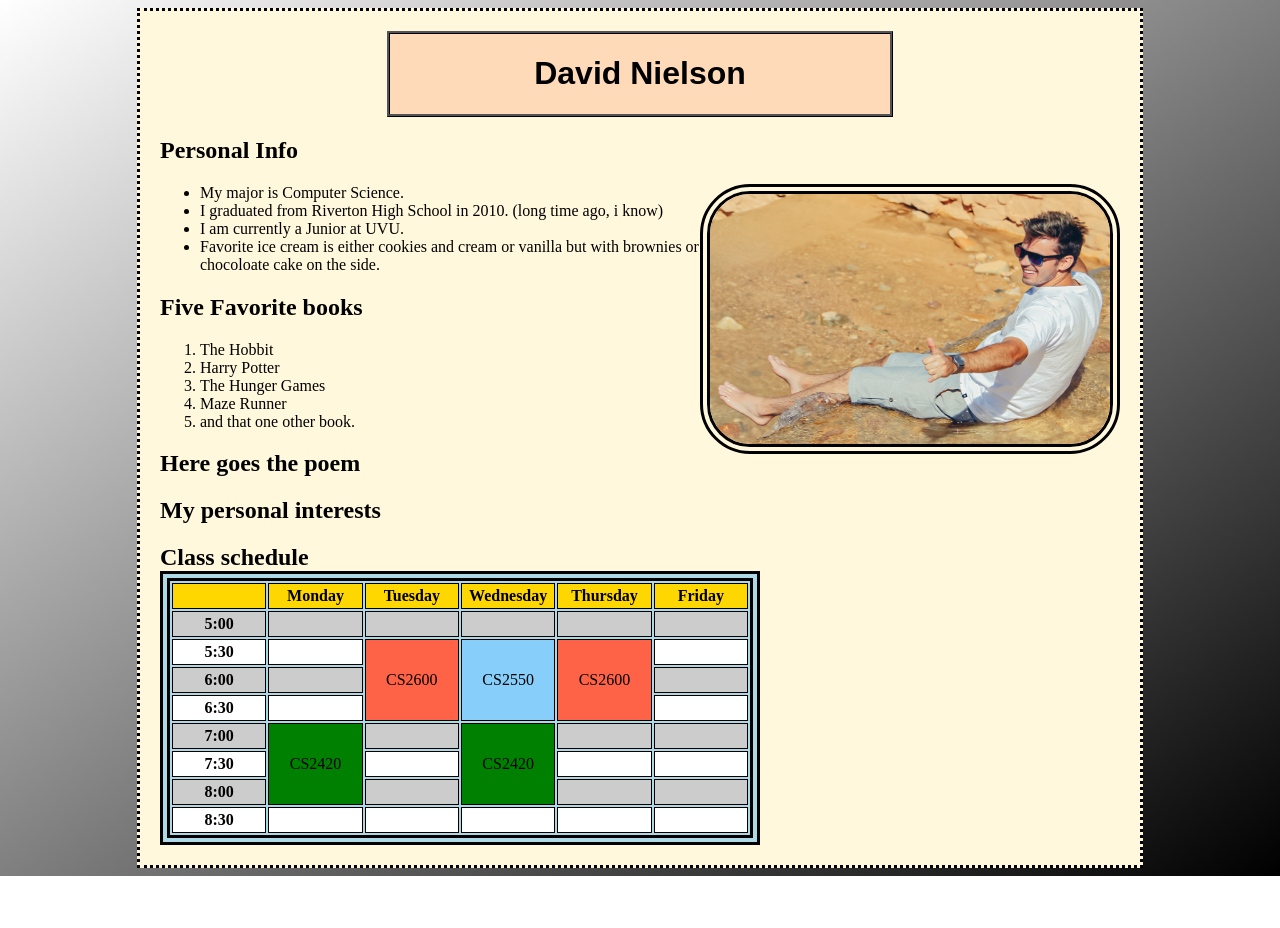
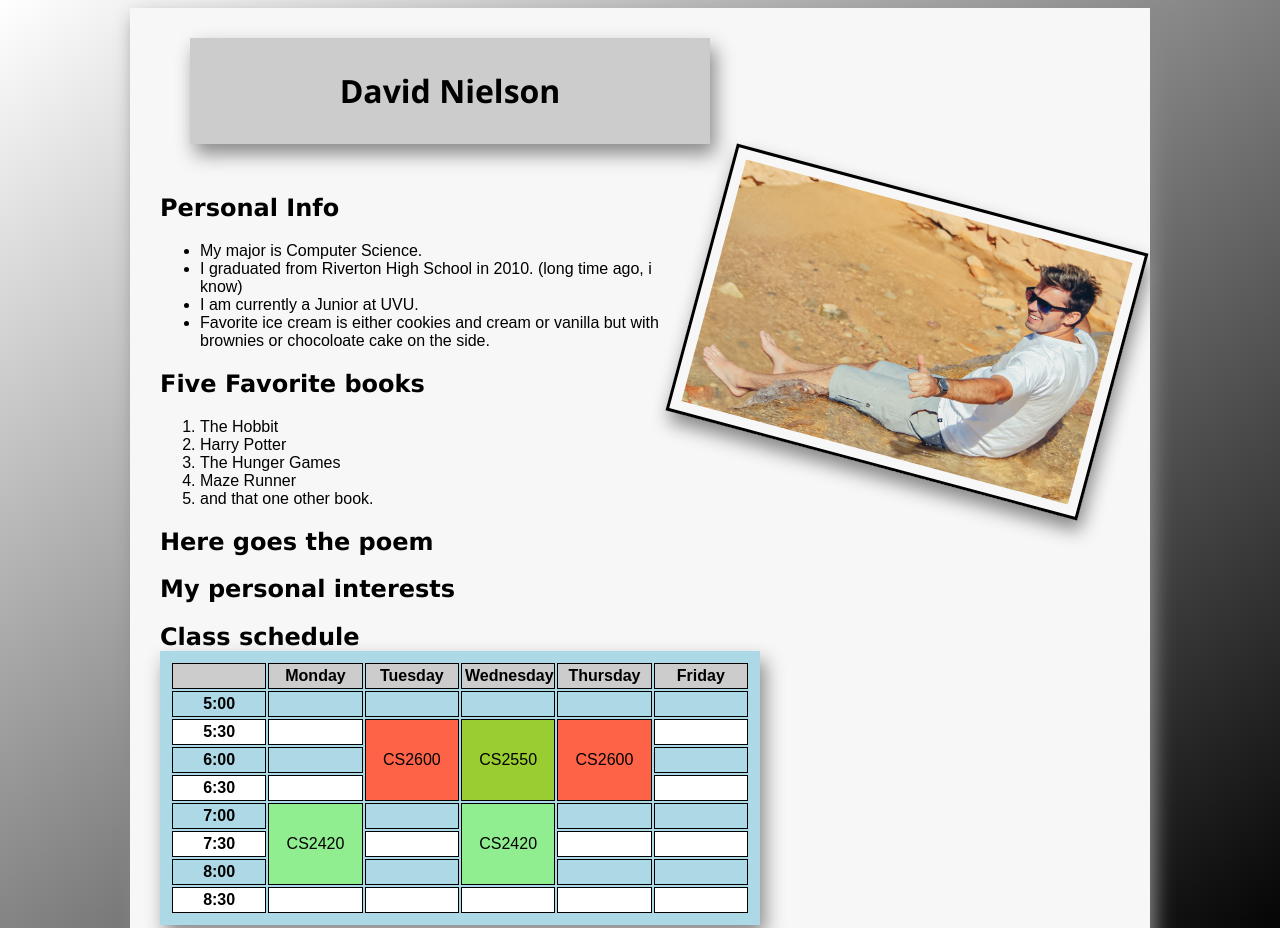
Before and after one commit to davey-nielson/davey-nielson.github.io, a plain HTML site: page index.html in a window 1280 px wide. Shown: the top 928 px of the page. Before the commit the page ends 876 px from the top, so only its background shows below. Drawn offline with Linux system fonts and the light colour scheme.

Commit message:
more color changes.

```diff
--- a/index.html
+++ b/index.html
@@ -12,8 +12,9 @@
             <div class="header">
                 <h1>David Nielson</h1>
             </div>
+            <img src="img\Me.png" width="400" height ="250">
             <h2>Personal Info</h2>
-            <img src="img\Me.png" width="400" height ="250">
+
             <ul>
                 <li>My major is Computer Science.</li>
                 <li>I graduated from Riverton High School in 2010. (long time ago, i know)</li>
--- a/style/style.css
+++ b/style/style.css
@@ -1,58 +1,66 @@
 body {
-    /*background:  url("Geometry_background.jpg");*/
-    /*background-color: lightblue;*/
-    background-image: linear-gradient(to bottom right, white , black);
+    background-image: linear-gradient(to bottom right, white, black);
+    background-repeat: no-repeat
+
+
 
 }
 h2 {
     position: relative;
     left: 20px;
+    font-family: Verdana, Geneva, Tahoma, sans-serif;
 }
 
 .header {
-    background-color: peachpuff;
+    background-color: #CCC;
     margin-top: 20px;
-    border-style: ridge;
-    border-color: black;
+    margin-bottom: 50px;
+    padding: 10px;
+    box-shadow: 5px 10px 18px #888888;
     width: 500px;
     text-align: center;
-    margin-left: auto;
+    margin-left: 50px;
     margin-right: auto;
-    font-family: sans-serif ;
+    font-family: 'Segoe UI', Tahoma, Geneva, Verdana, sans-serif
 }
 
 
 .content {
-    background-color: cornsilk;
-    border-style: dotted;
+    background-color: #F7F7F7;
+
+    padding: 10px;
+    box-shadow: 5px 10px 18px #888888;
     width: 1000px;
+
     text-align: left;
     margin-left: auto;
     margin-right: auto;
+    font-family: sans-serif;
 }
 
 img {
     float: right;
     position: relative;
     right: 20px;
-    border-radius: 50px;
-    border-width: 10px;
-    border-style: double;
+    border: solid;
+    padding: 10px;
+    box-shadow: 5px 10px 18px #888888;
+    transform: rotate(15deg);
 
 }
 table {
     background-color: lightblue;
-    border-color: black;
-    border-style: double;
-    border-width: 10px;
+
+    padding: 10px;
+    box-shadow: 5px 10px 18px #888888;
     position: relative;
     left: 20px;
     bottom: 20px;
     width: 600px;
-    padding: 40;
+
     table-layout: fixed;
 }
-tr:nth-child(even) {background: #CCC}
+tr:nth-child(even) {background: lightblue}
 tr:nth-child(odd) {background: #FFF}
 th, td {
     border: 1px solid black;
@@ -61,10 +69,10 @@ th, td {
     text-align: center;
 }
 th {
-    background-color: gold;
+    background-color: #CCC;
 }
 .CS2420 {
-    background-color: green;
+    background-color: lightgreen;
     text-align: center;
 }
 .CS2600 {
@@ -72,11 +80,12 @@ th {
     text-align: center;
 }
 .CS2550 {
-    background-color:lightskyblue;
+    background-color: yellowgreen;
     text-align: center;
 }
 
 li {
     position: relative;
     left: 20px;
+    padding-right: 500px;
 }
```
